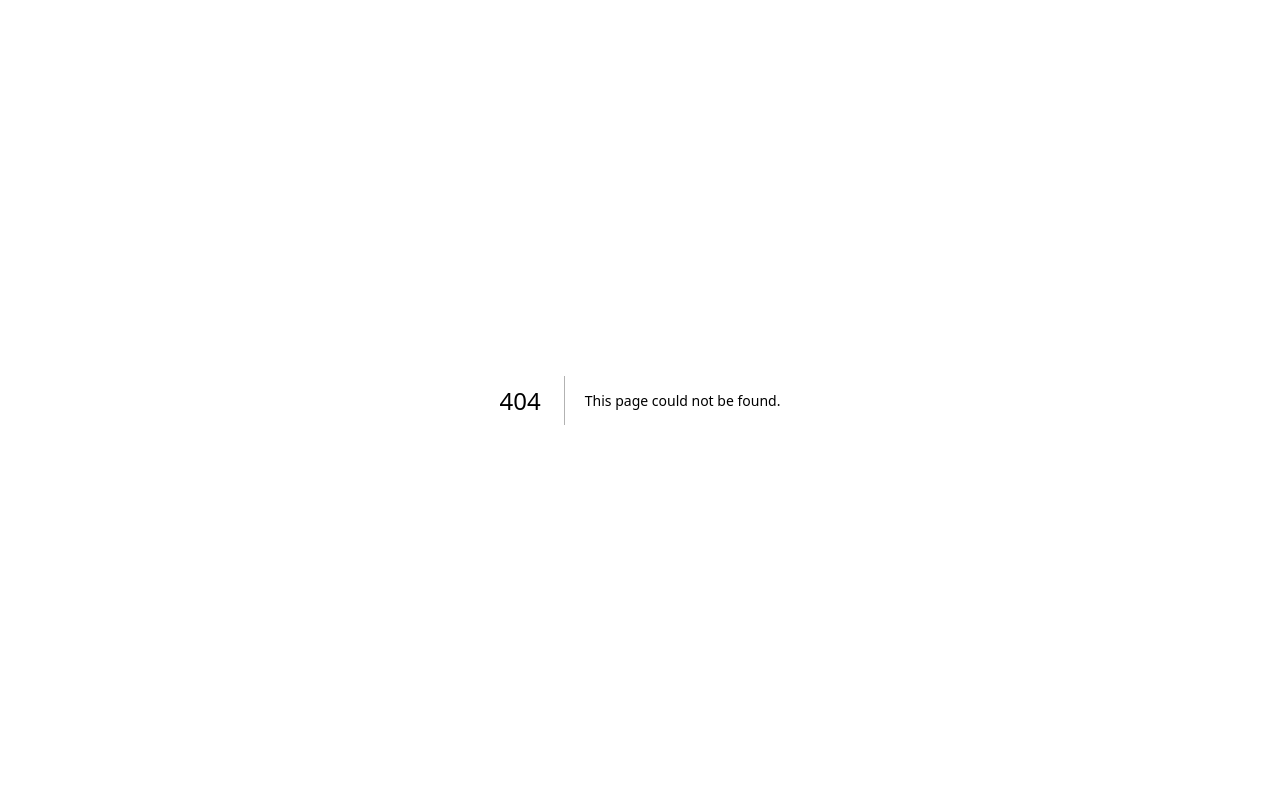
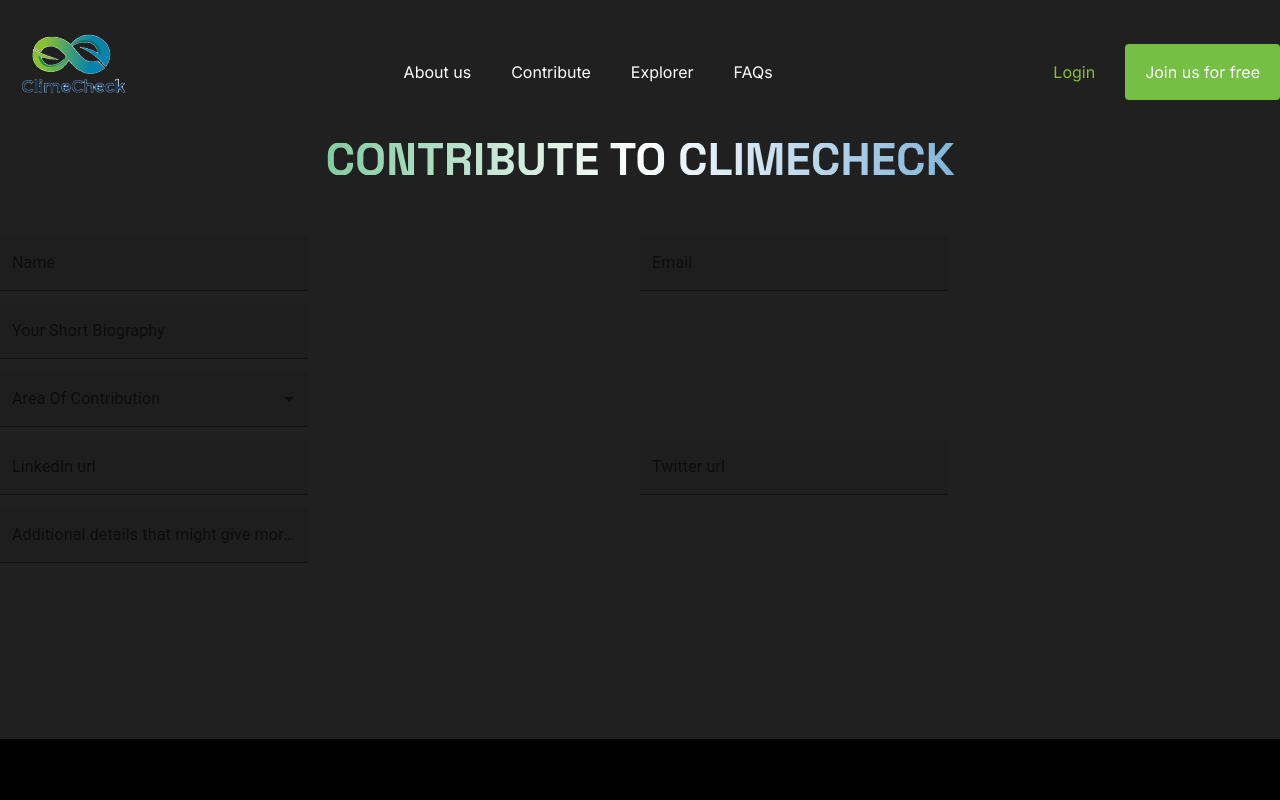
Before and after one commit to ClimeCheck/UI, a Next.js app: page /collaboration in a window 1280 px wide. Before the commit this address had no page. Shown: the top 800 px of the page. Built offline with nearby package versions, Linux system fonts and the light colour scheme.

Commit message:
contribute

```diff
--- a/components/Contribute/Textfield.jsx
+++ b/components/Contribute/Textfield.jsx
@@ -11,8 +11,7 @@
   const configTextfield = {
     ...field,
     ...otherProps,
-    fullWidth: true,
-    variant: 'standard'
+    variant: 'filled'
   };
 
   if (mata && mata.touched && mata.error) {
@@ -21,7 +20,7 @@
   }
 
   return (
-    <TextField {...configTextfield} />
+    <TextField sx={{ width: '30ch' }} {...configTextfield} />
   );
 };
 
--- a/components/Contribute/form.jsx
+++ b/components/Contribute/form.jsx
@@ -15,28 +15,39 @@
   };
 
   const AOC_OPTIONS = {
-    "Community": "Community",
-    "Governance": "Governance",
-    "Software": "Software",
+    Community: "Community",
+    Governance: "Governance",
+    Software: "Software",
     "Artificial Intelligence": "Artificial Intelligence",
-    "Hardware": "Hardware",
-    "Infrastructure": "Infrastructure",
-  }
+    Hardware: "Hardware",
+    Infrastructure: "Infrastructure",
+  };
+
+  const URL =
+    /^((https?|ftp):\/\/)?(www.)?(((([a-z]|\d|-|\.|_|~|[\u00A0-\uD7FF\uF900-\uFDCF\uFDF0-\uFFEF])|(%[\da-f]{2})|[!\$&'\(\)\*\+,;=]|:)*@)?(((\d|[1-9]\d|1\d\d|2[0-4]\d|25[0-5])\.(\d|[1-9]\d|1\d\d|2[0-4]\d|25[0-5])\.(\d|[1-9]\d|1\d\d|2[0-4]\d|25[0-5])\.(\d|[1-9]\d|1\d\d|2[0-4]\d|25[0-5]))|((([a-z]|\d|[\u00A0-\uD7FF\uF900-\uFDCF\uFDF0-\uFFEF])|(([a-z]|\d|[\u00A0-\uD7FF\uF900-\uFDCF\uFDF0-\uFFEF])([a-z]|\d|-|\.|_|~|[\u00A0-\uD7FF\uF900-\uFDCF\uFDF0-\uFFEF])*([a-z]|\d|[\u00A0-\uD7FF\uF900-\uFDCF\uFDF0-\uFFEF])))\.)+(([a-z]|[\u00A0-\uD7FF\uF900-\uFDCF\uFDF0-\uFFEF])|(([a-z]|[\u00A0-\uD7FF\uF900-\uFDCF\uFDF0-\uFFEF])([a-z]|\d|-|\.|_|~|[\u00A0-\uD7FF\uF900-\uFDCF\uFDF0-\uFFEF])*([a-z]|[\u00A0-\uD7FF\uF900-\uFDCF\uFDF0-\uFFEF])))\.?)(:\d*)?)(\/((([a-z]|\d|-|\.|_|~|[\u00A0-\uD7FF\uF900-\uFDCF\uFDF0-\uFFEF])|(%[\da-f]{2})|[!\$&'\(\)\*\+,;=]|:|@)+(\/(([a-z]|\d|-|\.|_|~|[\u00A0-\uD7FF\uF900-\uFDCF\uFDF0-\uFFEF])|(%[\da-f]{2})|[!\$&'\(\)\*\+,;=]|:|@)*)*)?)?(\?((([a-z]|\d|-|\.|_|~|[\u00A0-\uD7FF\uF900-\uFDCF\uFDF0-\uFFEF])|(%[\da-f]{2})|[!\$&'\(\)\*\+,;=]|:|@)|[\uE000-\uF8FF]|\/|\?)*)?(\#((([a-z]|\d|-|\.|_|~|[\u00A0-\uD7FF\uF900-\uFDCF\uFDF0-\uFFEF])|(%[\da-f]{2})|[!\$&'\(\)\*\+,;=]|:|@)|\/|\?)*)?$/i;
 
   const ContributeSchema = yup.object().shape({
     name: yup.string().required("Required"),
     email: yup.string().email("Invalid Email").required("Required"),
     bio: yup.string().required("Required"),
     AOC: yup.string().required("Required"),
-    linkedInUrl: yup.link().required("Required"),
-    twitterUrl: yup.link().required("Required"),
-    details: yup.string().required("Required"),
+    linkedInUrl: yup
+      .string()
+      .matches(URL, "Enter a valid url")
+      .required("Required"),
+    twitterUrl: yup
+      .string()
+      .matches(URL, "Enter a valid url")
+      .required("Required"),
+    details: yup.string(),
   });
 
   return (
-    <div className="grid font-Grotesk">
-      <div className="text-2xl capitalize">Contribute to ClimeCheck</div>
-      <div className="my-12">
+    <div className="grid font-Grotesk w-screen">
+      <div className="text-2xl sm:text-[46px] text-center font-extrabold text-transparent bg-clip-text bg-gradient-to-r from-[#00963f] via-white to-[#0069B3]">
+        CONTRIBUTE TO CLIMECHECK
+      </div>
+      <div className="my-12 text-slate-300 flex justify-center items-center w-full">
         <Formik
           initialValues={{
             ...INITIAL_FORM_STATE,
@@ -47,26 +58,37 @@
           }}
         >
           <Form>
-            <div className="grid gap-4 sm:grid-cols-6">
+            <div className="flex flex-row mt-3">
+              <div className="grid gap-4 grid-cols-6 w-full">
                 <TextFieldWrapper name="name" label="Name" />
               </div>
-            <div className="grid gap-4 sm:grid-cols-6">
+              <div className="grid gap-4 grid-cols-6 w-full">
                 <TextFieldWrapper name="email" label="Email" />
               </div>
-            <div className="grid gap-4 sm:grid-cols-12">
+            </div>
+            <div className="grid gap-4 grid-cols-12 mt-3">
               <TextFieldWrapper name="bio" label="Your Short Biography" />
             </div>
-            <div className="grid gap-4 sm:grid-cols-12">
-              <SelectWrapper name="AOC" label="Area Of Contribution" options={AOC_OPTIONS}/>
+            <div className="grid gap-4 grid-cols-12 mt-3">
+              <SelectWrapper
+                name="AOC"
+                label="Area Of Contribution"
+                options={AOC_OPTIONS}
+              />
             </div>
-            <div className="grid gap-4 sm:grid-cols-6">
+            <div className="flex flex-row mt-3">
+              <div className="grid gap-4 grid-cols-6">
                 <TextFieldWrapper name="linkedInUrl" label="LinkedIn url" />
               </div>
-            <div className="grid gap-4 sm:grid-cols-6">
+              <div className="grid gap-4 grid-cols-6">
                 <TextFieldWrapper name="twitterUrl" label="Twitter url" />
               </div>
-            <div className="grid gap-4 sm:grid-cols-12">
-              <TextFieldWrapper name="details" label="Additional details that might give more context" />
+            </div>
+            <div className="grid gap-4 grid-cols-12 mt-3">
+              <TextFieldWrapper
+                name="details"
+                label="Additional details that might give more context"
+              />
             </div>
           </Form>
         </Formik>
--- a/components/Contribute/sellectfield.jsx
+++ b/components/Contribute/sellectfield.jsx
@@ -20,8 +20,7 @@
     ...field,
     ...otherProps,
     select: true,
-    variant: 'standard',
-    fullWidth: true,
+    variant: 'filled',
     onChange: handleChange
   };
 
@@ -31,10 +30,10 @@
   }
 
   return (
-    <TextField {...configSelect}>
+    <TextField sx={{ width: '30ch', color: '#787777' }} {...configSelect}>
       {Object.keys(options).map((item, pos) => {
         return (
-          <MenuItem key={pos} value={item}>
+          <MenuItem  key={pos} value={item}>
             {options[item]}
           </MenuItem>
         )
--- a/components/Hero.js
+++ b/components/Hero.js
@@ -52,7 +52,8 @@
               <span className={style.supsub}>
                 <sup> &#8451;</sup> <sub>(since 1880)</sub>
 
-              419
+                419
+              </span>
               <span className={style.supsub}>
                 <sup> &#8451;</sup> <sub>(since 2000)</sub>
 
--- a/package.json
+++ b/package.json
@@ -9,6 +9,8 @@
     "lint": "next lint"
   },
   "dependencies": {
+    "@emotion/react": "^11.10.5",
+    "@emotion/styled": "^11.10.5",
     "@mui/material": "^5.10.15",
     "@next/font": "^13.0.3",
     "classnames": "^2.3.2",
@@ -16,6 +18,8 @@
     "eslint": "8.27.0",
     "eslint-config-next": "13.0.3",
     "formik": "^2.2.9",
+    "framer-motion": "^7.6.12",
+    "iconsax-react": "^0.0.8",
     "next": "13.0.3",
     "react": "18.2.0",
     "react-dom": "18.2.0",
--- /dev/null
+++ b/pages/collaboration.js
@@ -0,0 +1,30 @@
+import Sidebar from "../components/Sidebar";
+import Footer from "../components/Footer";
+import ContForm from "../components/contribute/form";
+import Head from "next/head";
+import { Navbar } from "../components";
+import { useState } from "react";
+
+function Contribute() {
+  const [isOpen, setIsOpen] = useState(false);
+
+  return (
+    <div className="bg-[#202020] ">
+      <Head>
+        <title>ClimeCheck UI</title>
+        <meta
+          name="Clime Check Web app"
+          content="Generated by create next app"
+        />
+        <link rel="icon" href="/favicon.ico" />
+      </Head>
+      <Navbar isOpen={isOpen} setIsOpen={setIsOpen} />
+      <main className="main flex w-screen m-auto justify-center items-center">
+        <ContForm />
+      </main>
+      <Footer />
+    </div>
+  );
+}
+
+export default Contribute;
--- a/pages/contribute.js
+++ /dev/null
@@ -1,18 +0,0 @@
-import Sidebar from "../components/Sidebar";
-import Footer from "../components/Footer";
-import ContForm from "../components/contribute/form";
-
-
-function Contribute() {
-    return (
-        <div>
-      <Sidebar isOpen={isOpen} setIsOpen={setIsOpen} />
-      <main className="main w-screen m-auto justify-center items-center">
-        <ContForm />
-      </main>
-      <Footer />
-    </div>
-     );
-}
-
-export default Contribute;
--- a/pages/index.js
+++ b/pages/index.js
@@ -5,10 +5,6 @@
 import { Hero, Navbar, Mapbase, WhyClime } from "../components";
 import styles from "../styles/Home.module.scss";
 
-
-import { Hero, Navbar, Mapbase, WhyClime } from "../components";
-
-import styles from "../styles/Home.module.scss";
 import Sidebar from "../components/Sidebar";
 import { useState } from "react";
 
@@ -56,7 +52,6 @@
         <div className={styles.wrapper}>
           <Navbar isOpen={isOpen} setIsOpen={setIsOpen} />
           <Hero data={data} />
-
         </div>
         <Mapbase />
         <WhyClime />
```
Also changed, not shown: 1 other file (tests, documents, lock files or other folders). Lines whose indentation alone changed are shown as unchanged.
